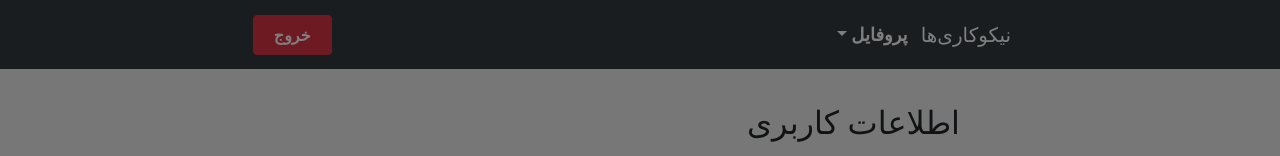
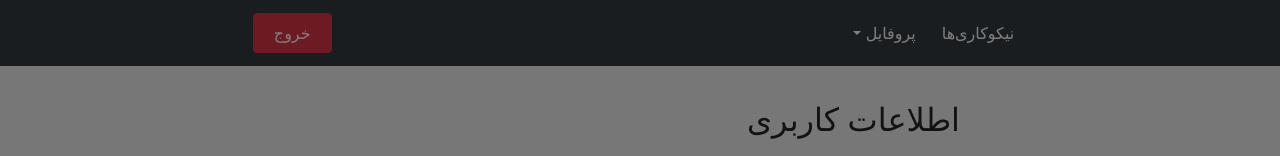
Before and after one commit to QueraTeam/django-college-frontend, a React (Create React App) app: page /charity in a window 1280 px wide. Shown: the top 156 px of the page. Built offline with nearby package versions, Linux system fonts and the light colour scheme; no server answers; a web font is replaced by a local one.

Commit message:
some improvements on ui ux in navbar

```diff
--- a/src/App.css
+++ b/src/App.css
@@ -1,7 +1,7 @@
 input:-webkit-autofill,
 input:-webkit-autofill:hover,
 input:-webkit-autofill:focus,
-input:-webkit-autofill:active  {
+input:-webkit-autofill:active {
     -webkit-box-shadow: 0 0 0 30px #141e30 inset !important;
     box-shadow: 0 0 0 30px #141e30 inset !important;
     outline: none !important;
@@ -80,8 +80,6 @@ body {
     text-decoration: none;
     background-color: transparent !important;
     outline: none;
-    font-weight: bold;
-    font-size: large;
     border: none !important;
     margin: 5px;
 }
@@ -97,7 +95,7 @@ body {
     color: #6e6e6e98 !important;
     background-color: transparent !important;
     margin: 5px;
-    font-size:1.25em;
+    font-size: 1.25em;
     outline: none;
     font-weight: bold;
 }
@@ -159,14 +157,14 @@ body {
 }
 
 /*---------------------------------register modal-------------------------*/
-#signmod>.modal-content {
+#signmod > .modal-content {
     background: #A1FFCE;
     background: -webkit-linear-gradient(to bottom, #FAFFD1, #A1FFCE);
     background: linear-gradient(to bottom, #FAFFD1, #A1FFCE);
     margin-top: 42%;
 }
 
-#mods>.modal-title {
+#mods > .modal-title {
     direction: rtl;
     width: 100%;
     display: flex;
@@ -178,7 +176,7 @@ body {
     border: none
 }
 
-#modbod>.modal-body {
+#modbod > .modal-body {
     width: 100%;
     display: flex;
     justify-content: center;
@@ -187,7 +185,7 @@ body {
 #modfo {
     direction: rtl;
     border: none;
-    display: contents ;
+    display: contents;
     justify-content: space-between;
     width: 68%;
 }
@@ -217,7 +215,7 @@ body {
 
 
 /*-------------------------------navbar---------------------------*/
-  .divNav {
+.divNav {
     display: flex;
     justify-content: center;
     align-items: center;
@@ -260,7 +258,6 @@ input.form-control {
 }
 
 .btn-danger {
-    font-weight: bolder;
     padding: 7px 20px;
 }
 
@@ -279,7 +276,6 @@ input.form-control {
     background-color: #f1eded;
     height: 100%;
     min-height: 100vh;
-
 }
 
 .search-task {
@@ -308,7 +304,7 @@ input.form-control {
     margin-left: 15px;
 }
 
-.searchBar> .card {
+.searchBar > .card {
     -webkit-box-shadow: 0 0 10px rgba(175, 170, 170, 0.2);
     box-shadow: 0 0 10px rgba(175, 170, 170, 0.2);
 }
@@ -328,7 +324,7 @@ input.form-control {
     box-shadow: 0 0 10px rgba(175, 170, 170, 0.2);
 }
 
-.card-header>.row {
+.card-header > .row {
     display: flex;
     justify-content: space-between;
     margin: auto;
@@ -364,7 +360,7 @@ input.form-control {
     border-radius: 5px;
 }
 
-#taskError >.modal-content {
+#taskError > .modal-content {
     background-color: #f8d7da !important;
 }
 
@@ -433,13 +429,13 @@ input.form-control {
 
 /*--------------------------------charity modal--------------------------*/
 
-#charitymodal>.modal-content {
+#charitymodal > .modal-content {
     background: #ECE9E6;
     background: -webkit-linear-gradient(to bottom, #FFFFFF, #ECE9E6);
     background: linear-gradient(to bottom, #FFFFFF, #ECE9E6);
 }
 
-#chmodt>.modal-title {
+#chmodt > .modal-title {
     width: 100%;
     display: flex;
     justify-content: center;
@@ -450,7 +446,7 @@ input.form-control {
     border: none
 }
 
-#modbod>.modal-body {
+#modbod > .modal-body {
     margin-left: 45%;
 }
 
@@ -459,7 +455,7 @@ input.form-control {
     border: none
 }
 
-#newtaskFooter{
+#newtaskFooter {
     display: flex;
     flex-direction: column;
 }
--- a/src/Components/Navbar.jsx
+++ b/src/Components/Navbar.jsx
@@ -1,7 +1,7 @@
 import React from 'react'
-import { Button, NavDropdown, Navbar, Nav } from 'react-bootstrap'
+import {Button, Nav, Navbar, NavDropdown} from 'react-bootstrap'
 import axios from 'axios'
-import { withRouter } from 'react-router'
+import {withRouter} from 'react-router'
 
 class MyNavbar extends React.Component {
     state = {
@@ -13,12 +13,11 @@ class MyNavbar extends React.Component {
         let b = window.localStorage.getItem('b')
         let ch = window.localStorage.getItem('ch')
         if (b) {
-      this.setState({ isBenefactor: true })
+            this.setState({isBenefactor: true})
         }
         if (ch) {
-      this.setState({ isCharity: true })
+            this.setState({isCharity: true})
         }
-    console.log('hii', this.state)
     }
 
     logOut() {
@@ -29,9 +28,6 @@ class MyNavbar extends React.Component {
             }
         })
             .then((response) => {
-        console.log(response.data)
-        console.log('hii', this.state)
-
                 this.props.history.push('/')
             })
             .catch(function (error) {
@@ -42,11 +38,11 @@ class MyNavbar extends React.Component {
     render() {
         return (
             <div className='divNav'>
-        <Navbar bg='dark' expand='lg' dir='rtl' style={{ width: '63%' }}>
-          <Navbar.Brand href='/tasks' style={{ color: '#fff' }}>نیکوکاری‌ها </Navbar.Brand>
-          <Navbar.Toggle aria-controls='basic-navbar-nav' />
+                <Navbar bg='dark' expand='lg' dir='rtl' style={{width: '63%'}}>
+                    <Navbar.Toggle aria-controls='basic-navbar-nav'/>
                     <Navbar.Collapse id='basic-navbar-nav'>
-            <Nav>
+                        <Nav className="ml-auto">
+                            <Nav.Link href='/tasks'>نیکوکاری‌ها </Nav.Link>
                             <NavDropdown title='پروفایل '>
                                 {
                                     (this.state.isBenefactor &&
@@ -77,4 +73,5 @@ class MyNavbar extends React.Component {
         )
     }
 }
+
 export default withRouter(MyNavbar)
--- a/src/index.css
+++ b/src/index.css
@@ -8,6 +8,7 @@
     font-weight: normal;
     font-style: normal;
 }
+
 @font-face {
     font-family: Vazir;
     src: url('~vazir-font/dist/Vazir-Bold.eot');
@@ -18,6 +19,7 @@
     font-weight: bold;
     font-style: normal;
 }
+
 @font-face {
     font-family: Vazir;
     src: url('~vazir-font/dist/Vazir-Black.eot');
@@ -28,6 +30,7 @@
     font-weight: 900;
     font-style: normal;
 }
+
 @font-face {
     font-family: Vazir;
     src: url('~vazir-font/dist/Vazir-Medium.eot');
@@ -38,6 +41,7 @@
     font-weight: 500;
     font-style: normal;
 }
+
 @font-face {
     font-family: Vazir;
     src: url('~vazir-font/dist/Vazir-Light.eot');
@@ -48,6 +52,7 @@
     font-weight: 300;
     font-style: normal;
 }
+
 @font-face {
     font-family: Vazir;
     src: url('~vazir-font/dist/Vazir-Thin.eot');
```
Lines whose indentation alone changed are shown as unchanged.
